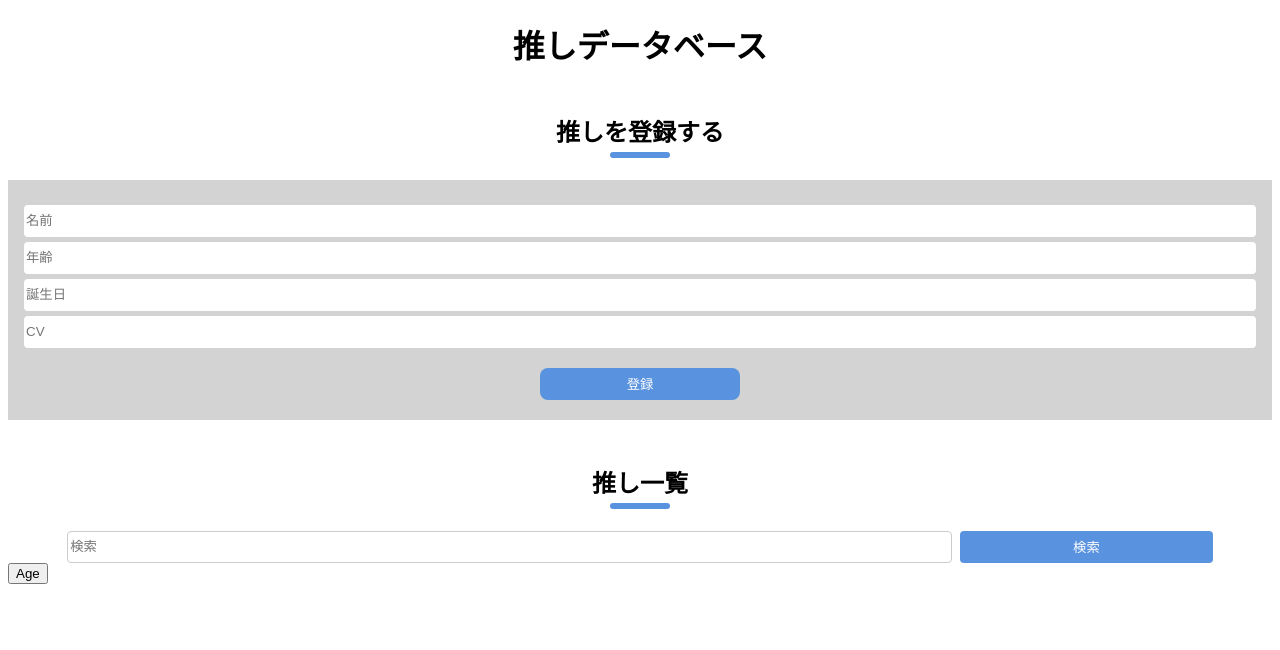
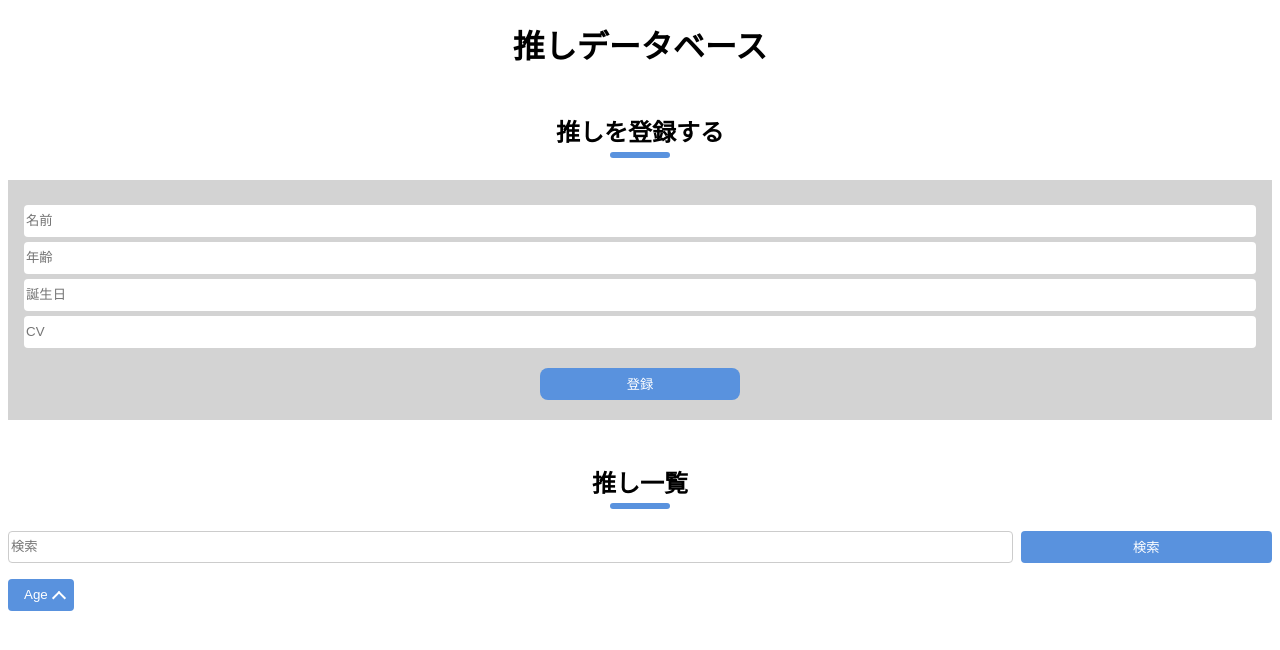
Before and after one commit to c-fukuyama/favorite-database, a React (Create React App) app: page / in a window 1280 px wide. Shown: the top 650 px of the page. Built offline with nearby package versions, Linux system fonts and the light colour scheme.

Commit message:
ソートボタンの装飾

```diff
--- a/src/App.css
+++ b/src/App.css
@@ -79,11 +79,12 @@ p.age {
   display: flex;
   justify-content: center;
   align-items: center;
+  width: 100%;
 }
 
 .find-form input {
   border: 1px solid #ccc;
-  width: 70%;
+  width: 80%;
   margin: 0;
 }
 .find-form button {
@@ -95,3 +96,42 @@ p.age {
   color: #fff;
   border-radius: 4px;
 }
+
+.sort-age-btn {
+  position: relative;
+  height: 32px;
+  border: none;
+  background-color: #5992de;
+  color: #fff;
+  border-radius: 4px;
+  margin-top: 16px;
+  padding: 0.4em 2em 0.4em 1.2em;
+}
+
+.sort-age-btn.asc::after {
+  position: absolute;
+  display: inline-block;
+  content: "";
+  width: 8px;
+  height: 8px;
+  top: 14px;
+  right: 10px;
+  border-top: 2px solid #fff;
+  border-right: 2px solid #fff;
+  transform: rotate(315deg);
+  transition: 0.3s ease;
+}
+
+.sort-age-btn.desc::after {
+  position: absolute;
+  display: inline-block;
+  content: "";
+  width: 8px;
+  height: 8px;
+  top: 8px;
+  right: 10px;
+  border-top: 2px solid #fff;
+  border-right: 2px solid #fff;
+  transform: rotate(135deg);
+  transition: 0.3s ease;
+}
--- a/src/App.js
+++ b/src/App.js
@@ -101,6 +101,7 @@ function App() {
         mode={mode}
         sortAge={sortAge}
         sort={sort}
+        order={order}
       />
     </div>
   );
--- a/src/components/List.js
+++ b/src/components/List.js
@@ -12,6 +12,7 @@ export const List = (props) => {
     mode,
     sortAge,
     sort,
+    order,
   } = props;
 
   const PersonText = data.map((value, key) => (
@@ -77,7 +78,7 @@ export const List = (props) => {
         findText={findText}
         setFindText={setFindText}
       />
-      <SortButton sortAge={sortAge} data={data} />
+      <SortButton sortAge={sortAge} data={data} order={order} />
       {mode === "default" && <div className="flex">{PersonText}</div>}
       {mode === "find" && <div className="flex">{FindPersonText}</div>}
       {mode === "sortAge" && <div className="flex">{SortAgePersonText}</div>}
--- a/src/components/SortButton.js
+++ b/src/components/SortButton.js
@@ -1,9 +1,14 @@
 export const SortButton = (props) => {
-  const { sortAge } = props;
+  const { sortAge, order } = props;
 
   return (
     <>
-      <button onClick={sortAge}>Age</button>
+      <button
+        className={order ? "sort-age-btn asc" : "sort-age-btn desc"}
+        onClick={sortAge}
+      >
+        Age
+      </button>
     </>
   );
 };
```
